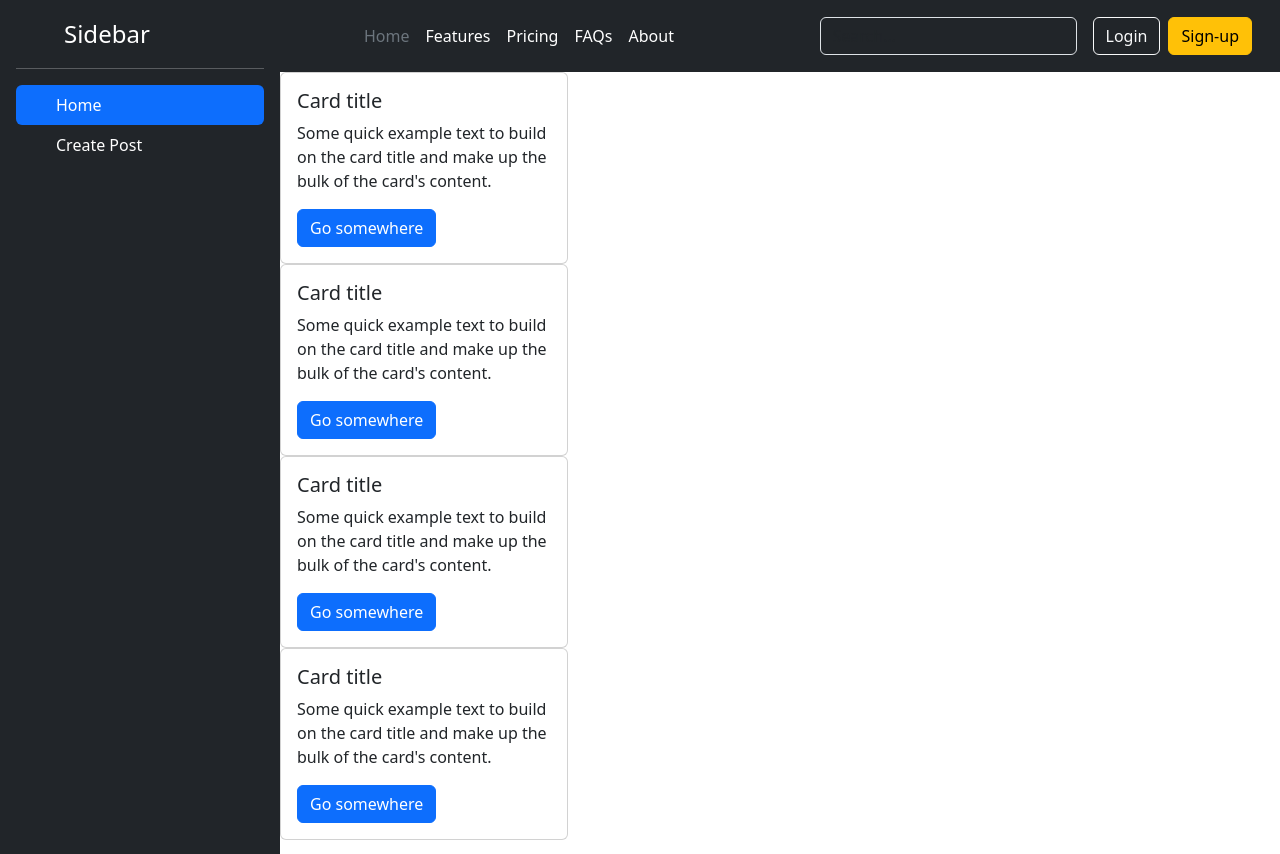
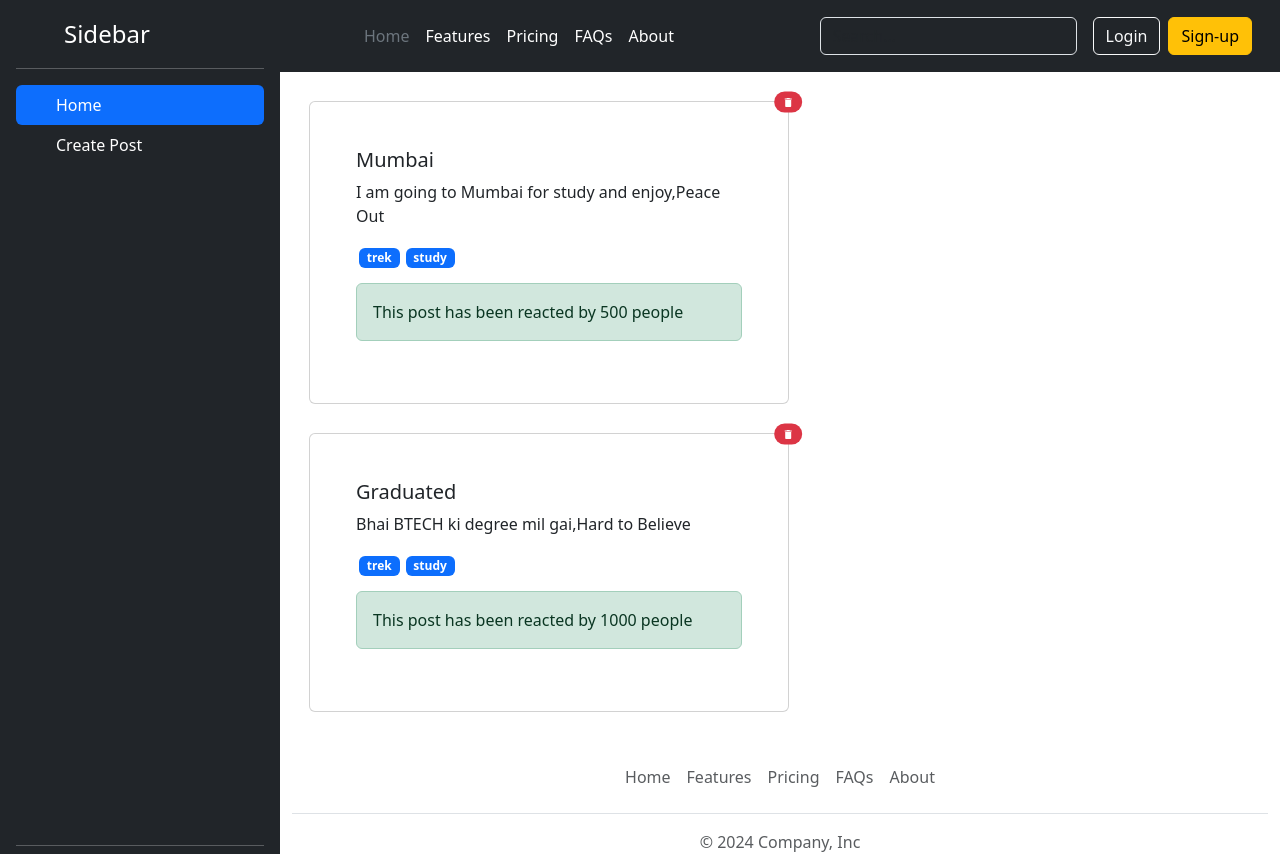
Before and after one commit to anuradhakumari2025/GrangerUI, a React (Vite) app: page / in a window 1280 px wide. Shown: the top 854 px of the page. Built offline with nearby package versions, Linux system fonts and the light colour scheme.

Commit message:
UI added

```diff
--- a/src/App.css
+++ b/src/App.css
@@ -8,3 +8,15 @@
 .sidebar{
   min-height: 500px;
 }
+
+.post-card{
+  margin: 29px;
+  padding: 30px;
+}
+.hashtag{
+  margin: 0px 3px;
+}
+
+.reactions{
+  margin: 15px 0 0 0;
+}
--- a/src/Components/Post.jsx
+++ b/src/Components/Post.jsx
@@ -1,12 +1,31 @@
-const Post= () =>{
-  return(
-    <div className="card" style={{width: "18rem"}}>
-  <div className="card-body">
-    <h5 className="card-title">Card title</h5>
-    <p className="card-text">Some quick example text to build on the card title and make up the bulk of the card's content.</p>
-    <a href="#" className="btn btn-primary">Go somewhere</a>
-  </div>
-</div>
-  )
-}
+import { useContext } from "react";
+import { MdDelete } from "react-icons/md";
+import { PostListData } from "../Store/post-list-store";
+const Post = ({ post }) => {
+  const { deletePost } = useContext(PostListData);
+
+  return (
+    <div className="card post-card" style={{ width: "30rem" }}>
+      <div className="card-body">
+        <span
+          className="position-absolute top-0 start-100 translate-middle badge rounded-pill bg-danger "
+          onClick={() => deletePost(post.id)}
+        >
+          <MdDelete />
+        </span>
+
+        <h5 className="card-title">{post.title}</h5>
+        <p className="card-text">{post.body}</p>
+        {/* <span class="badge text-bg-primary">{post.tags}</span>
+    since tag is array so we will use map function */}
+        {post.tags.map((tag) => (
+          <span className="badge text-bg-primary hashtag " key={tag}>{tag}</span>
+        ))}
+        <div className="alert alert-success reactions" role="alert">
+          This post has been reacted by {post.reactions} people
+        </div>
+      </div>
+    </div>
+  );
+};
 export default Post;
--- a/src/Components/PostList.jsx
+++ b/src/Components/PostList.jsx
@@ -1,11 +1,15 @@
+import { useContext } from "react";
 import Post from "./Post";
+import { PostListData } from "../Store/post-list-store";
 const PostList = () => {
+  const {postList} = useContext(PostListData);
   return (
     <>
+    {postList.map((post) => <Post  key={post.id} post={post}/>)}
+      {/* <Post></Post>
       <Post></Post>
       <Post></Post>
-      <Post></Post>
-      <Post></Post>
+      <Post></Post> */}
     </>
   );
 };
--- a/src/Store/post-list-store.jsx
+++ b/src/Store/post-list-store.jsx
@@ -1,30 +1,58 @@
 import { createContext, useReducer } from "react";
 
-const PostList = createContext(
+export const PostListData = createContext({
+  postList: [],
+  addPost: () => {},
+  deletePost: () => { },
+});
+
+
+const postListReducer = (currentPostList, action) => {
+  return currentPostList;
+};
+
+const addPost = () => {};
+const deletePost = (postId) => {
+  console.log(`post is deleted for ${postId}`);
+
+};
+
+const DefaultPostList = [
   {
-    postList: [],
-    addPost : () =>{},
-    deletePost : () => {}
-  }
+    id: "1",
+    title: "Mumbai",
+    reactions: "500",
+    userId: "user1",
+    body: "I am going to Mumbai for study and enjoy,Peace Out",
+    tags: ["trek", "study"],
+  },
+  {
+    id: "2",
+    title: "Graduated",
+    reactions: "1000",
+    userId: "user2",
+    body: "Bhai BTECH ki degree mil gai,Hard to Believe ",
+    tags: ["trek", "study"],
+  },
+];
 
-);
-const PostListProvider =({children})=> {
-  const [postList,dispatchPostList] = useReducer([]);
+const PostListProvider = ({ children }) => {
+  const [postList, dispatchPostList] = useReducer(
+    postListReducer,
+    DefaultPostList
+  );
 
-  const addPost = () => {
-
-  }
-  const deletePost = () => {
-
-  }
-  return(
-    <PostList.Provider value={{
-      postList : postList,
-      addPost : addPost,
-      deletePost : deletePost
-    }
-    }>{children}</PostList.Provider>
-  )
-}
+  return (
+    <PostListData.Provider
+      value={{
+        postList,
+        addPost,
+        deletePost,
+      }}
+    >
+      {children}
+    </PostListData.Provider>
+  );
+};
 
 export default PostListProvider;
```
